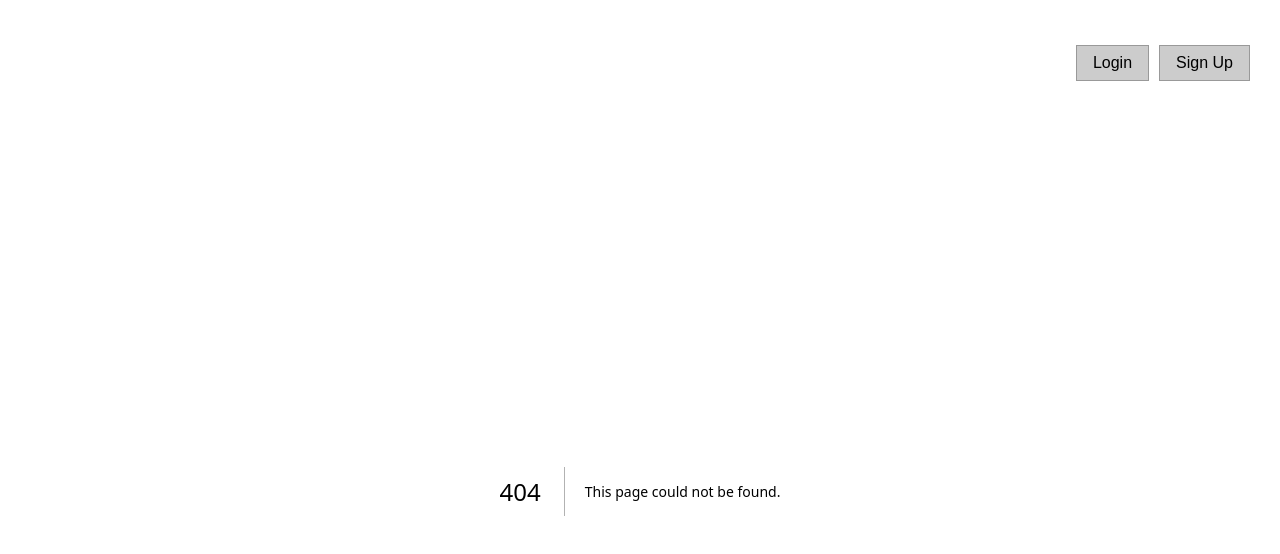
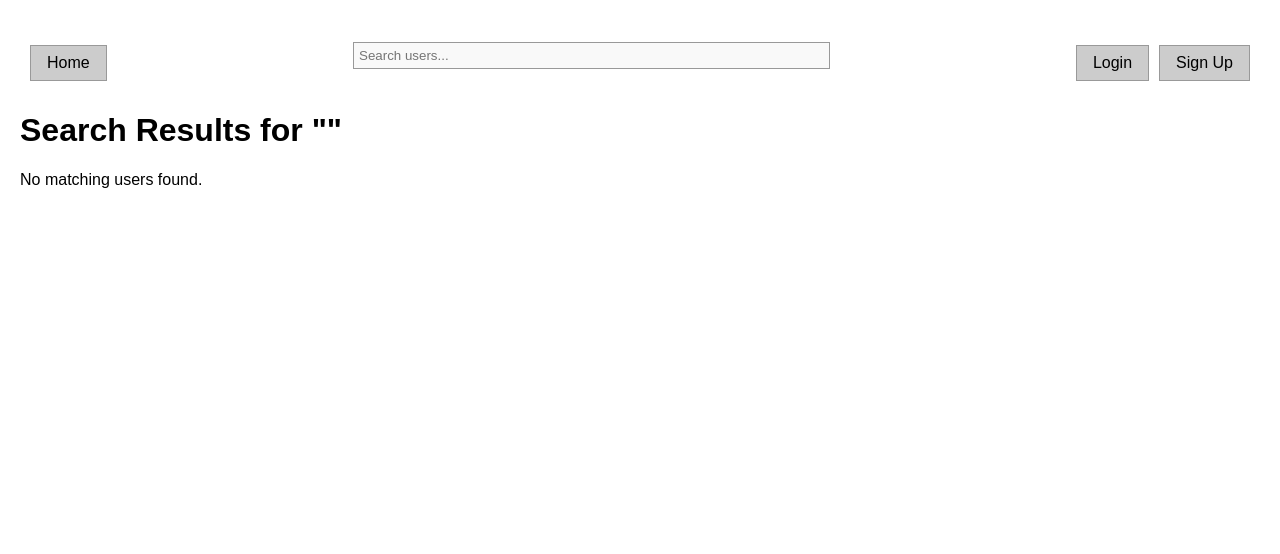
Before and after one commit to devponte1/website, a Next.js app: page /search/users in a window 1280 px wide. Before the commit this address had no page. Shown: the top 554 px of the page. Built offline with nearby package versions, Linux system fonts and the light colour scheme.

Commit message:
USER SEARCH UPDATE VERSION 1

```diff
--- /dev/null
+++ b/app/api/search/users/route.js
@@ -0,0 +1,60 @@
+// app/api/search/users/route.js
+
+import pool from '@/lib/db';
+
+const allowedOrigins = [
+  'https://website1-devponte1s-projects.vercel.app',
+  // Add more domains here if needed
+];
+
+function getOrigin(req) {
+  const origin = req.headers.get('origin');
+  if (allowedOrigins.includes(origin)) {
+    return origin;
+  }
+  return null;
+}
+
+export async function GET(req) {
+  const origin = getOrigin(req);
+
+  const { searchParams } = new URL(req.url);
+  const keyword = searchParams.get('keyword');
+
+  if (!keyword) {
+    return new Response(JSON.stringify({ error: 'Keyword is required' }), {
+      status: 400,
+      headers: {
+        'Content-Type': 'application/json',
+        ...(origin && { 'Access-Control-Allow-Origin': origin }),
+      },
+    });
+  }
+
+  try {
+    const db = await pool.getConnection();
+
+    const [users] = await db.query(
+      'SELECT username, join_date FROM users WHERE username LIKE ?',
+      [`%${keyword}%`]
+    );
+
+    db.release();
+
+    return new Response(JSON.stringify(users), {
+      status: 200,
+      headers: {
+        'Content-Type': 'application/json',
+        ...(origin && { 'Access-Control-Allow-Origin': origin }),
+      },
+    });
+  } catch (err) {
+    return new Response(JSON.stringify({ error: err.message }), {
+      status: 500,
+      headers: {
+        'Content-Type': 'application/json',
+        ...(origin && { 'Access-Control-Allow-Origin': origin }),
+      },
+    });
+  }
+}
--- a/app/components/Header.js
+++ b/app/components/Header.js
@@ -10,6 +10,7 @@ export default function Header() {
   const pathname = usePathname();
   const [username, setUsername] = useState(null);
   const [isLoggedIn, setIsLoggedIn] = useState(false);
+  const [searchQuery, setSearchQuery] = useState('');
 
   const checkAuth = () => {
     const tokenCookie = document.cookie.split('; ').find(row => row.startsWith('token='));
@@ -43,23 +44,53 @@ export default function Header() {
     router.push('/');
   };
 
+  const handleSearch = (e) => {
+    e.preventDefault();
+    if (searchQuery.trim()) {
+      const encodedQuery = encodeURIComponent(searchQuery.trim());
+      router.push(`/search/users?keyword=${encodedQuery}`);
+      setSearchQuery(''); // clear input after search
+    }
+  };
 
   const hideHeader = pathname === '/login' || pathname === '/signup';
   if (hideHeader) return null;
 
   return (
-    <header style={{ display: 'flex', justifyContent: 'flex-end', padding: '10px' }}>
+    <header style={{
+      display: 'flex',
+      justifyContent: 'space-between',
+      alignItems: 'center',
+      padding: '10px'
+    }}>
+      {/* Left side: optional (Logo or Home link) */}
+      <Link href="/" style={{ marginRight: '20px' }}>Home</Link>
+
+      {/* Center: Search Bar */}
+      <form onSubmit={handleSearch} style={{ flexGrow: 1, textAlign: 'center' }}>
+        <input
+          type="text"
+          value={searchQuery}
+          onChange={(e) => setSearchQuery(e.target.value)}
+          placeholder="Search users..."
+          style={{ width: '50%', padding: '5px' }}
+        />
+      </form>
+
+      {/* Right side: Login / Logout */}
+      <div style={{ marginLeft: '20px' }}>
         {isLoggedIn ? (
-        <div>
-          <p style={{ display: 'inline', marginRight: '10px' }}>Logged in as {username}</p>
+          <>
+            <span style={{ marginRight: '10px' }}>Logged in as {username}</span>
             <button onClick={handleLogout}>Log Out</button>
-        </div>
+          </>
         ) : (
-        <div>
+          <>
             <Link href="/login" style={{ marginRight: '10px' }}>Login</Link>
             <Link href="/signup">Sign Up</Link>
+          </>
+        )}
       </div>
-      )}
     </header>
   );
 }
--- /dev/null
+++ b/app/search/users/page.js
@@ -0,0 +1,58 @@
+// app/search/users/page.js
+
+'use client';
+
+import { useState, useEffect } from 'react';
+import { useSearchParams } from 'next/navigation';
+import Link from 'next/link';
+
+export default function SearchPage() {
+  const searchParams = useSearchParams();
+  const keyword = searchParams.get('keyword') || '';
+  const [results, setResults] = useState([]);
+  const [loading, setLoading] = useState(true);
+
+  useEffect(() => {
+    async function fetchResults() {
+      setLoading(true);
+      try {
+        const res = await fetch(`https://website.loca.lt/api/search/users?keyword=${encodeURIComponent(keyword)}`);
+        const data = await res.json();
+        setResults(data);
+      } catch (err) {
+        console.error('Failed to fetch search results:', err);
+        setResults([]);
+      } finally {
+        setLoading(false);
+      }
+    }
+
+    if (keyword.trim() !== '') {
+      fetchResults();
+    } else {
+      setResults([]);
+      setLoading(false);
+    }
+  }, [keyword]);
+
+  return (
+    <div>
+      <h1>Search Results for "{keyword}"</h1>
+      {loading ? (
+        <p>Loading...</p>
+      ) : results.length === 0 ? (
+        <p>No matching users found.</p>
+      ) : (
+        <ul>
+          {results.map((user) => (
+            <li key={user.username}>
+              <Link href={`/users/${user.username}`}>
+                {user.username} (Joined: {user.join_date ? new Date(user.join_date).toLocaleDateString() : 'Unknown'})
+              </Link>
+            </li>
+          ))}
+        </ul>
+      )}
+    </div>
+  );
+}
```
Lines whose indentation alone changed are shown as unchanged.
